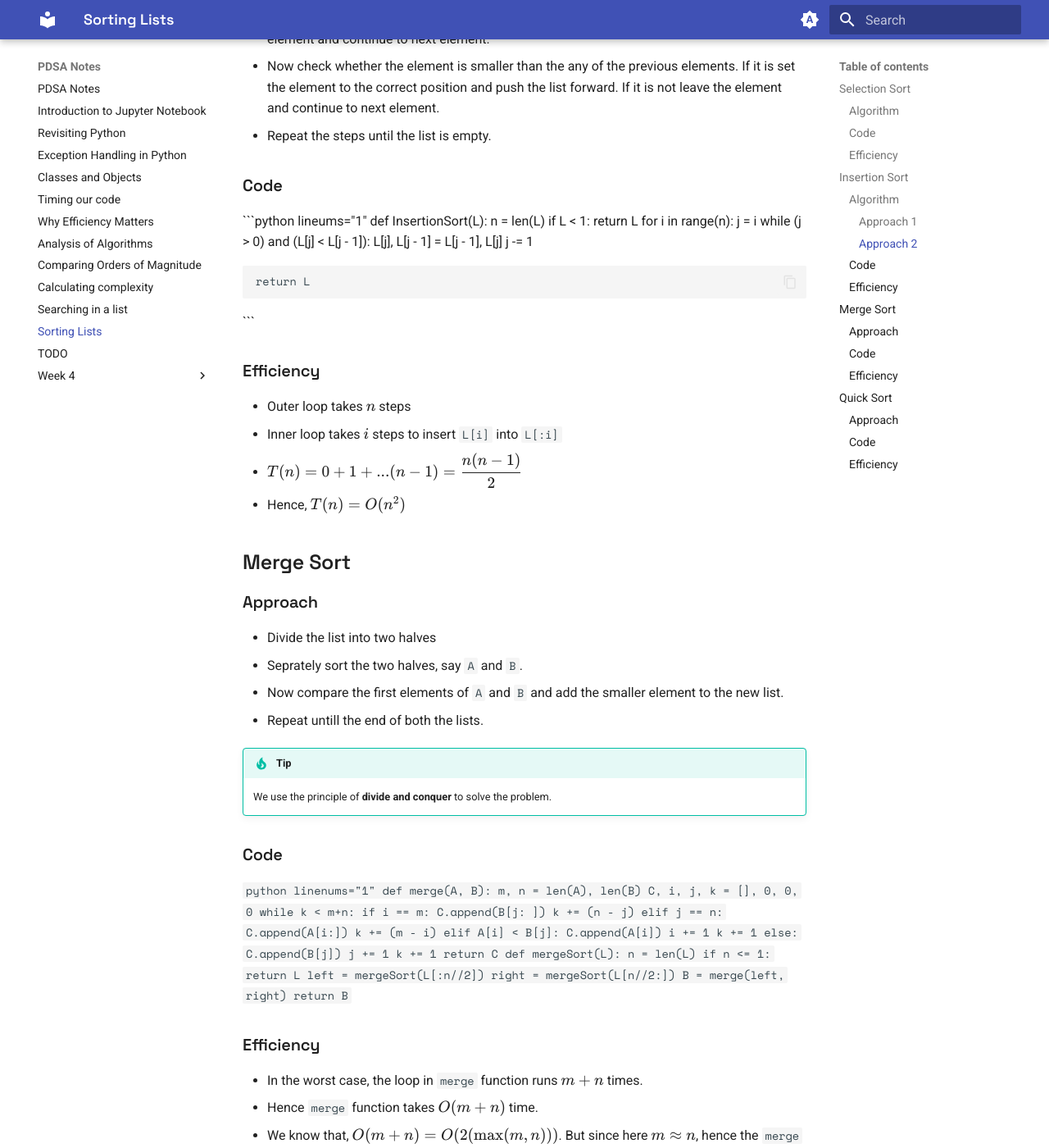
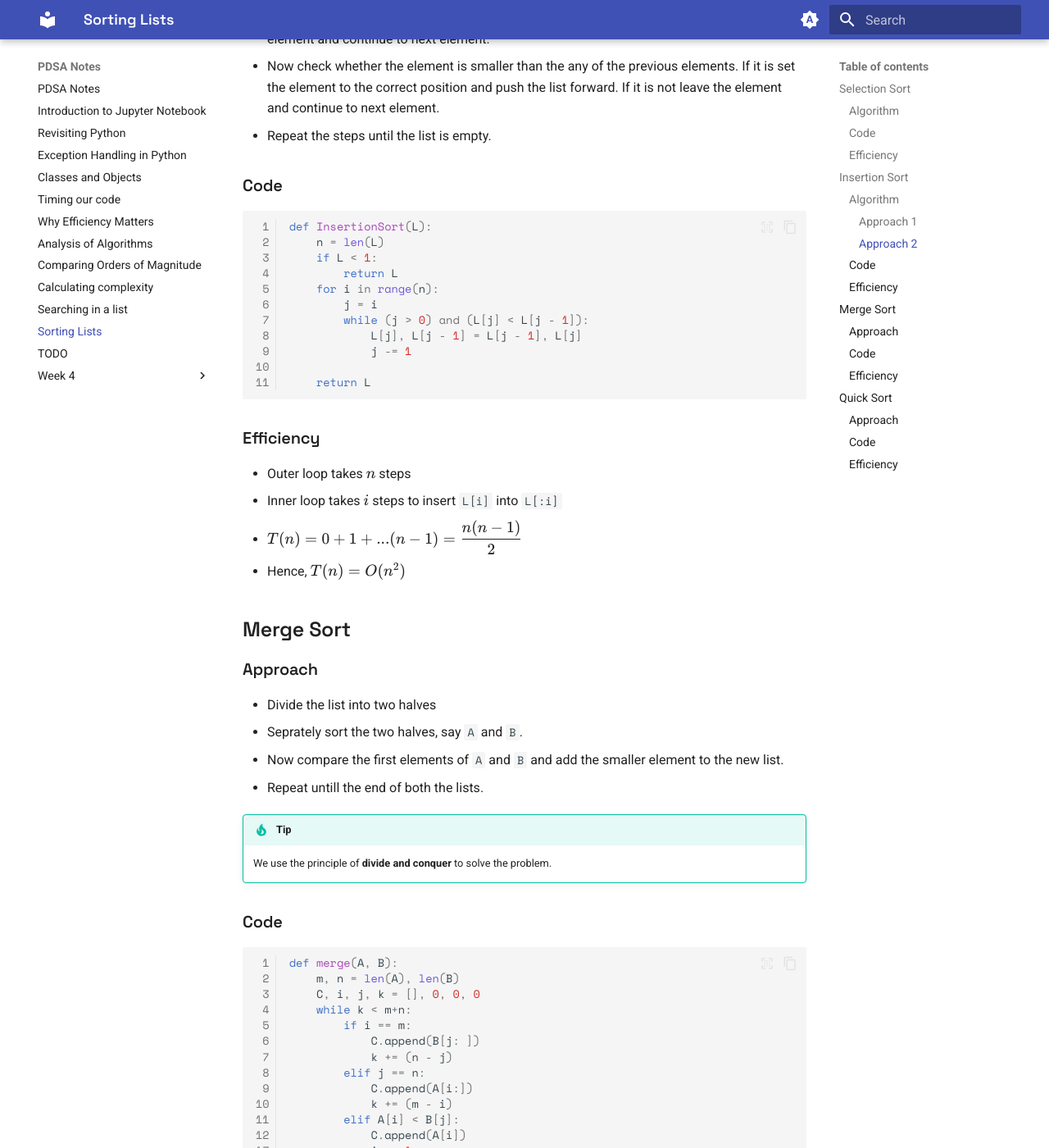
Before and after one commit to harshshah-codes/PDSA-Notes, an MkDocs documentation site: the page built from docs/11 Sorting Lists.md, in a window 1280 px wide and 1400 px high, scrolled down 1369 px. Shown: the whole window at 82% size. Built offline with MkDocs 1.6.1 and Material for MkDocs 9.7.7, drawn with Linux system fonts in a browser that asks for light colours; some of the changed text lies outside the part shown.

Commit message:
Update 11 Sorting Lists.md

````diff
--- a/docs/11 Sorting Lists.md
+++ b/docs/11 Sorting Lists.md
@@ -52,7 +52,7 @@ def SelectionSort(L):
 
 ### Code
 
-```python lineums="1"
+```python linenums="1"
 def InsertionSort(L):
     n = len(L)
     if L < 1:
@@ -88,7 +88,7 @@ def InsertionSort(L):
 
 ### Code
 
-```python linenums="1"
+``` python linenums="1"
 def merge(A, B):
     m, n = len(A), len(B)
     C, i, j, k = [], 0, 0, 0
````
